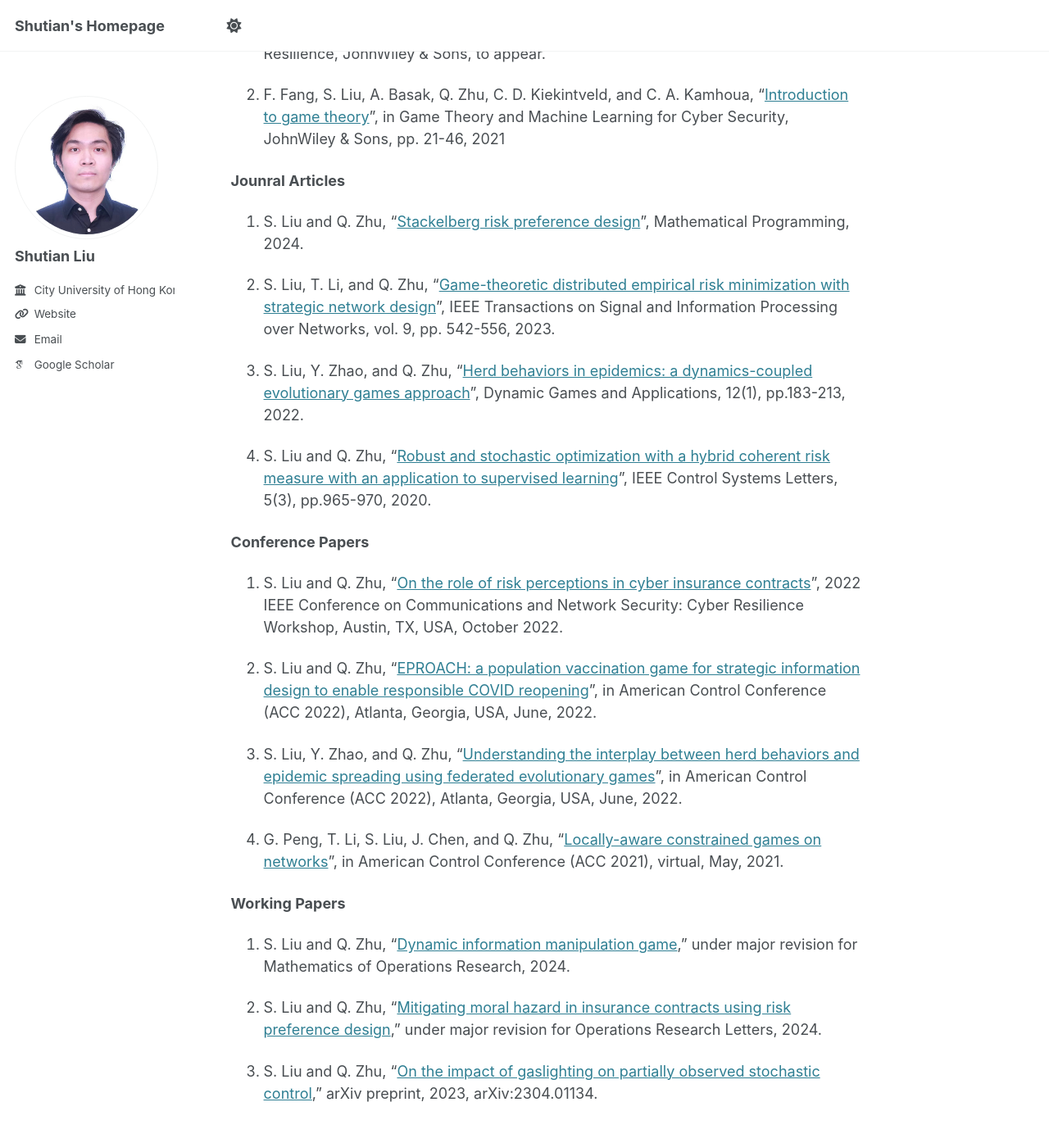
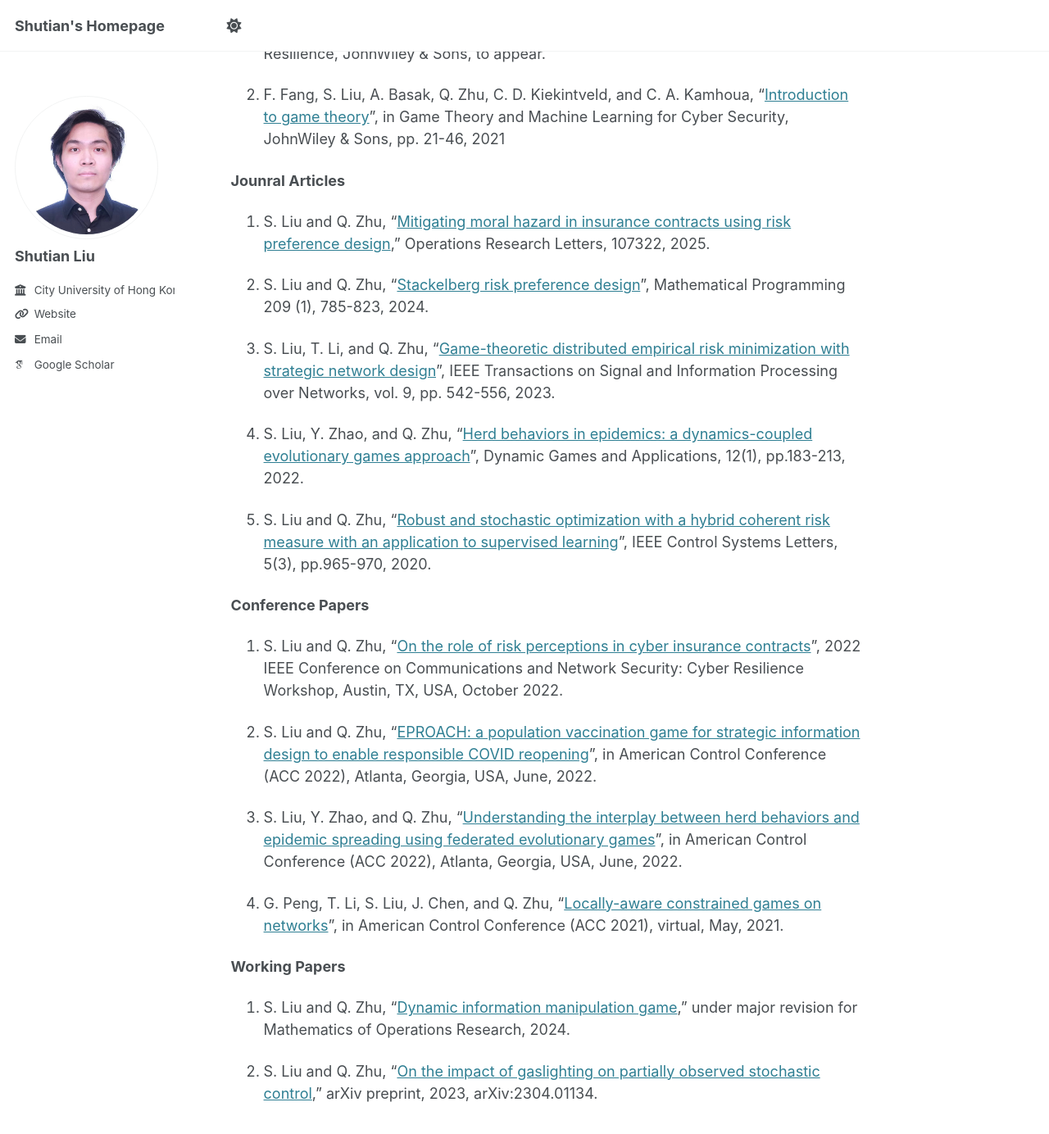
Before and after one commit to ShutianLiu31/shutianliu31.github.io, a Jekyll site: the page built from _pages/about.md, in a window 1280 px wide and 1400 px high, scrolled down 1131 px. Shown: the top 1384 px of the window at 82% size. Built offline with Jekyll 4.4.1, drawn with Linux system fonts in a browser that asks for light colours; some web fonts are replaced.

Commit message:
Update about.md

```diff
--- a/_pages/about.md
+++ b/_pages/about.md
@@ -47,7 +47,9 @@ Please find the timely updated list on my [Google Scholar Profile](https://schol
 
 **Jounral Articles**
 
-1. S. Liu and Q. Zhu, "[Stackelberg risk preference design](https://link.springer.com/article/10.1007/s10107-024-02083-2)", Mathematical Programming, 2024.
+1. S. Liu and Q. Zhu, "[Mitigating moral hazard in insurance contracts using risk preference design](https://www.sciencedirect.com/science/article/pii/S0167637725000835)," Operations Research Letters, 107322, 2025.
+
+1. S. Liu and Q. Zhu, "[Stackelberg risk preference design](https://link.springer.com/article/10.1007/s10107-024-02083-2)", Mathematical Programming 209 (1), 785-823, 2024.
 
 1. S. Liu, T. Li, and Q. Zhu, "[Game-theoretic distributed empirical risk minimization with strategic network
 design](https://ieeexplore.ieee.org/document/10223413)", IEEE Transactions on Signal and Information Processing over Networks, vol. 9, pp. 542-556, 2023.
@@ -75,6 +77,4 @@ using federated evolutionary games](https://ieeexplore.ieee.org/document/9867809
 
 1. S. Liu and Q. Zhu, "[Dynamic information manipulation game](https://arxiv.org/pdf/2312.07862)," under major revision for Mathematics of Operations Research, 2024.
 
-1. S. Liu and Q. Zhu, "[Mitigating moral hazard in insurance contracts using risk preference design](https://arxiv.org/pdf/2203.12001)," under major revision for Operations Research Letters, 2024.
-
 1. S. Liu and Q. Zhu, "[On the impact of gaslighting on partially observed stochastic control](https://arxiv.org/pdf/2304.01134)," arXiv preprint, 2023, arXiv:2304.01134.
```
